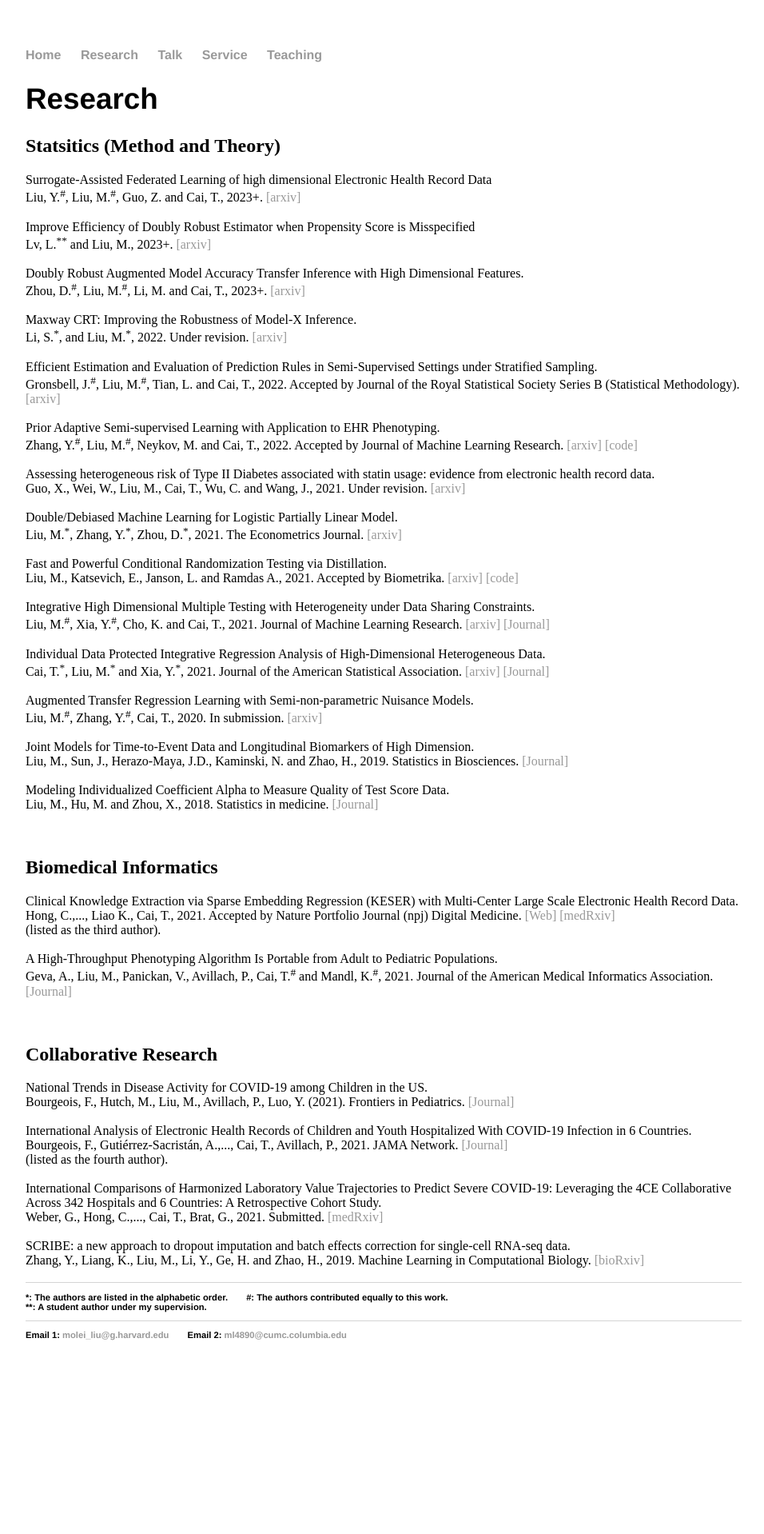
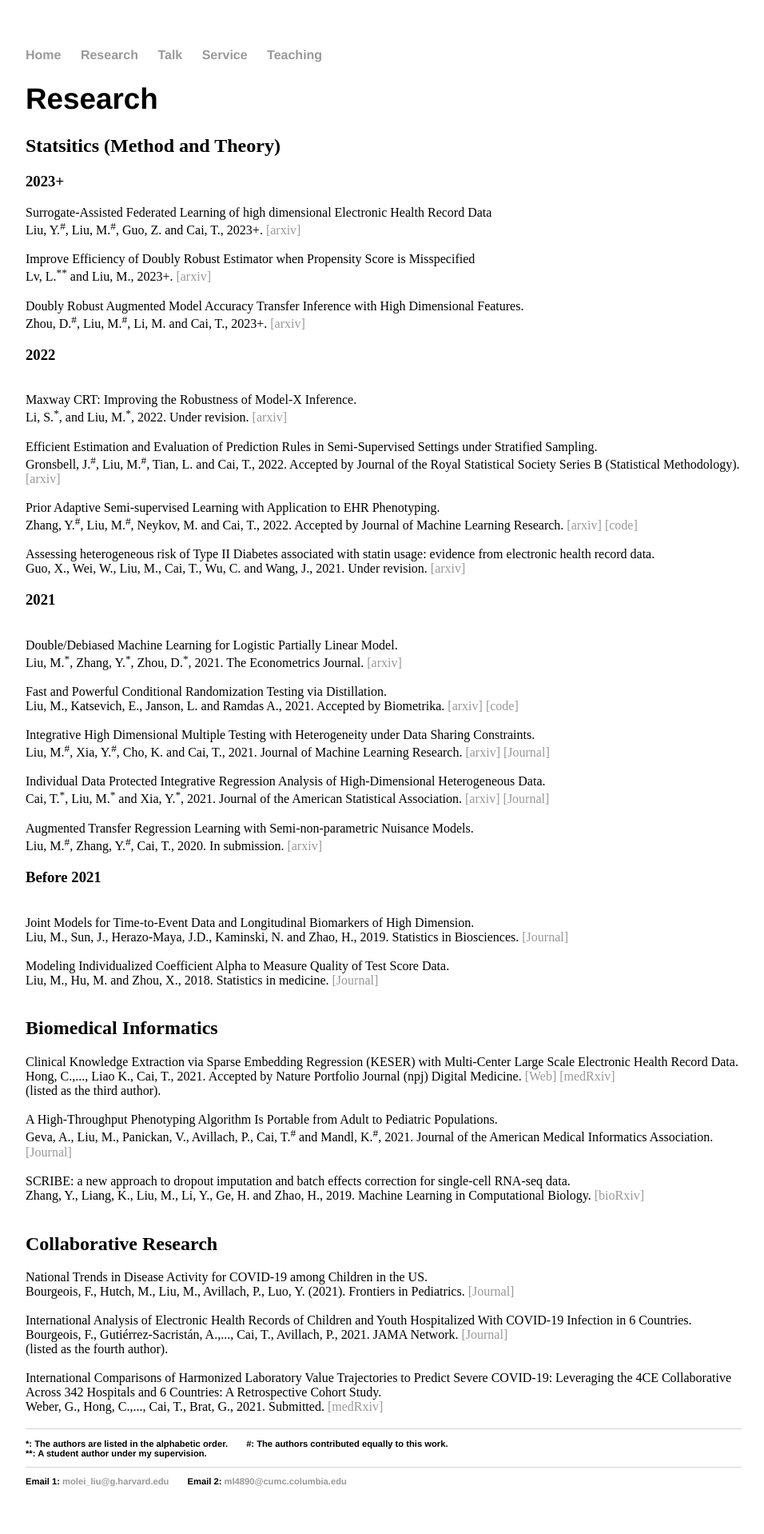
Before and after one commit to moleibobliu/moleibobliu.github.io, a Jekyll site: the page built from pub/index.html, in a window 1280 px wide. Shown: the whole page at 80% size, without its empty margins (160-1116 px from the left). Built offline with Jekyll 4.4.1, drawn with Linux system fonts in a browser that asks for light colours; before the commit the page ends 1735 px from its top, so only the background shows below that.

Commit message:
Update index.html

```diff
--- a/pub/index.html
+++ b/pub/index.html
@@ -5,6 +5,7 @@
 <div class="blurb">
 	<h1> Research </h1>
 	<h2> Statsitics (Method and Theory) </h2>
+	<h3> 2023+ </h3>
 
 	Surrogate-Assisted Federated Learning of high dimensional Electronic Health Record Data
         <br \>  Liu, Y.<sup>#</sup>, Liu, M.<sup>#</sup>, Guo, Z. and Cai, T., 2023+. <a href="https://arxiv.org/abs/2302.04970"> [arxiv] </a>
@@ -17,6 +18,8 @@
 	<br \>  Doubly Robust Augmented Model Accuracy Transfer Inference with High Dimensional Features.
 	<br \>  Zhou, D.<sup>#</sup>, Liu, M.<sup>#</sup>, Li, M. and Cai, T., 2023+. <a href="https://arxiv.org/abs/2208.05134"> [arxiv] </a>
 	<br \>
+
+	<h3> 2022 </h3>
 
 	<br \>  Maxway CRT: Improving the Robustness of Model-X Inference.
 	<br \>  Li, S.<sup>*</sup>, and Liu, M.<sup>*</sup>, 2022. Under revision. <a href="https://arxiv.org/abs/2203.06496"> [arxiv] </a>
@@ -33,6 +36,8 @@
 	<br \>  Assessing heterogeneous risk of Type II Diabetes associated with statin usage: evidence from electronic health record data.
 	<br \>  Guo, X., Wei, W., Liu, M., Cai, T., Wu, C. and Wang, J., 2021. Under revision. <a href="https://arxiv.org/abs/2205.06960"> [arxiv] </a>
 	<br \>
+
+	<h3> 2021 </h3>
 
 	<br \>  Double/Debiased Machine Learning for Logistic Partially Linear Model.
 	<br \>  Liu, M.<sup>*</sup>, Zhang, Y.<sup>*</sup>, Zhou, D.<sup>*</sup>, 2021. The Econometrics Journal. <a href="https://arxiv.org/abs/2009.14461"> [arxiv] </a>
@@ -57,6 +62,8 @@
 	<br \> Liu, M.<sup>#</sup>, Zhang, Y.<sup>#</sup>, Cai, T., 2020. In submission. <a href="https://arxiv.org/abs/2010.02521"> [arxiv] </a>
 	<br \>
 
+	<h3> Before 2021 </h3>
+
 	<br \>  Joint Models for Time-to-Event Data and Longitudinal Biomarkers of High Dimension.
 	<br \>  Liu, M., Sun, J., Herazo-Maya, J.D., Kaminski, N. and Zhao, H., 2019.
 		Statistics in Biosciences. <a href="https://link.springer.com/article/10.1007/s12561-019-09256-0"> [Journal] </a>
@@ -64,7 +71,6 @@
 
 	<br \> Modeling Individualized Coefficient Alpha to Measure Quality of Test Score Data.
 	<br \>  Liu, M., Hu, M. and Zhou, X., 2018. Statistics in medicine. <a href="https://onlinelibrary.wiley.com/doi/abs/10.1002/sim.7812"> [Journal] </a>
-	<br \>
 	<br \>
 	<br \>
 
```
Also changed, not shown: other parts of pub/index.html (+3 -4 lines).
